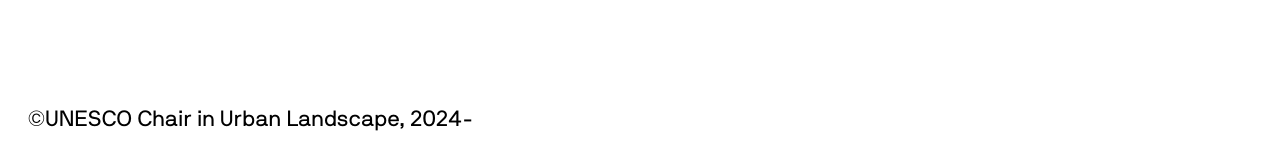
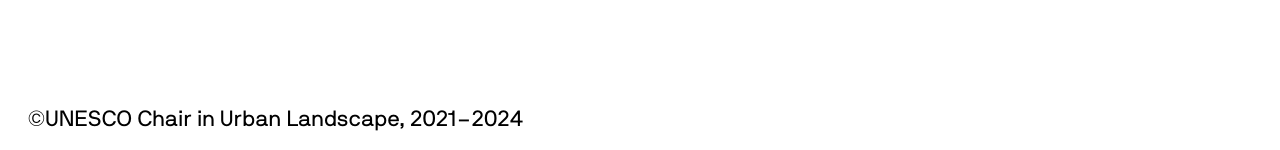
Before and after one commit to CUPUM/cupum.github.io, a Jekyll site: the page built from index.html, in a window 1280 px wide. Shown: the part 1464-1614 px from the top of the page. Built offline with Jekyll 4.4.1, drawn with Linux system fonts in a browser that asks for light colours.

Commit message:
Adding year span to credit

```diff
--- a/_includes/footer.html
+++ b/_includes/footer.html
@@ -19,6 +19,6 @@ img.onload = function() {
 <div>
 	<span class="b"></span>
 	<div>
-		<p>{{ "©UNESCO Chair in Urban Landscape, 2024-" }}</p>
+		<p>{{ "©UNESCO Chair in Urban Landscape, 2021–2024" }}</p>
 	</div>
 </div>
```
